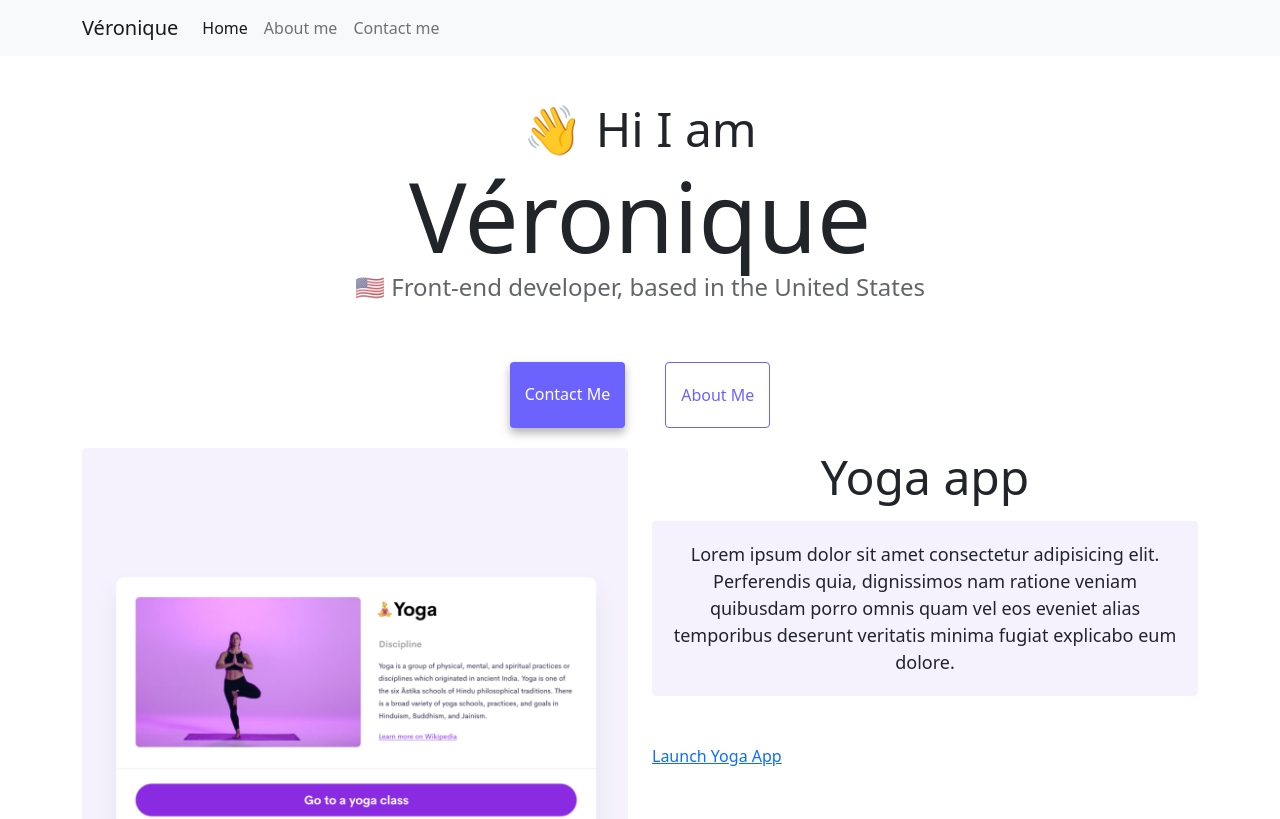
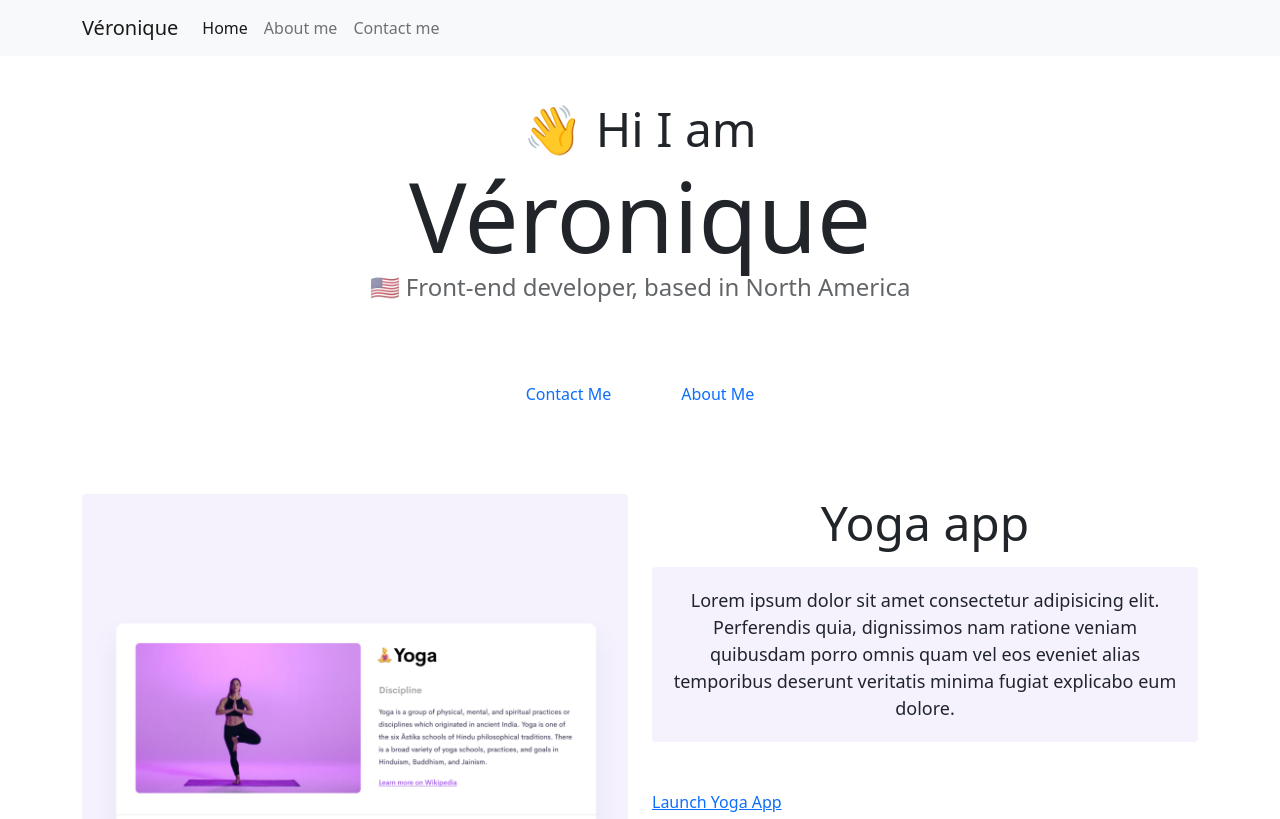
Before and after one commit to veryuniq/Responsive-HW3, a plain HTML site: page index.html in a window 1280 px wide. Shown: the top 819 px of the page. Drawn offline with nearby package versions, Linux system fonts and the light colour scheme.

Commit message:
Update index.html

```diff
--- a/index.html
+++ b/index.html
@@ -4,11 +4,8 @@
     <meta charset="UTF-8" />
     <meta http-equiv="X-UA-Compatible" content="IE=edge" />
     <meta name="viewport" content="width=device-width, initial-scale=1.0" />
-    <meta
-      name="description"
-      content="Véronique is a front-end developer based in North America, check out her projects and contact her for job inquiries"
-    />
-    <title>Frontend Developer - Véronique</title>
+    <meta name="description" content="Véronique is a front-end developer based in North America, check out her projects and contact her for job inquiries">
+    <title>Véronique</title>
     <link
       href="https://cdn.jsdelivr.net/npm/bootstrap@5.0.0-beta2/dist/css/bootstrap.min.css"
       rel="stylesheet"
@@ -57,11 +54,11 @@
     <h2 class="text-center">👋 Hi I am</h2>
     <h1 class="text-center">Véronique</h1>
     <h3 class="text-center">
-      🇺🇸 Front-end developer, based in the United States
+      🇺🇸 Front-end developer, based in North America
     </h3>
-    <div class="navigation-links">
-      <a href="about.html#contact" class="contact-link">Contact me</a>
-      <a href="about.html" class="about-link">About me</a>
+    <div class="navigation-links mb-5">
+      <a href="about.html#contact" class="primary-link">Contact me</a>
+      <a href="about.html" class="secondary-link">About me</a>
     </div>
     <div class="container">
       <div class="row">
```
